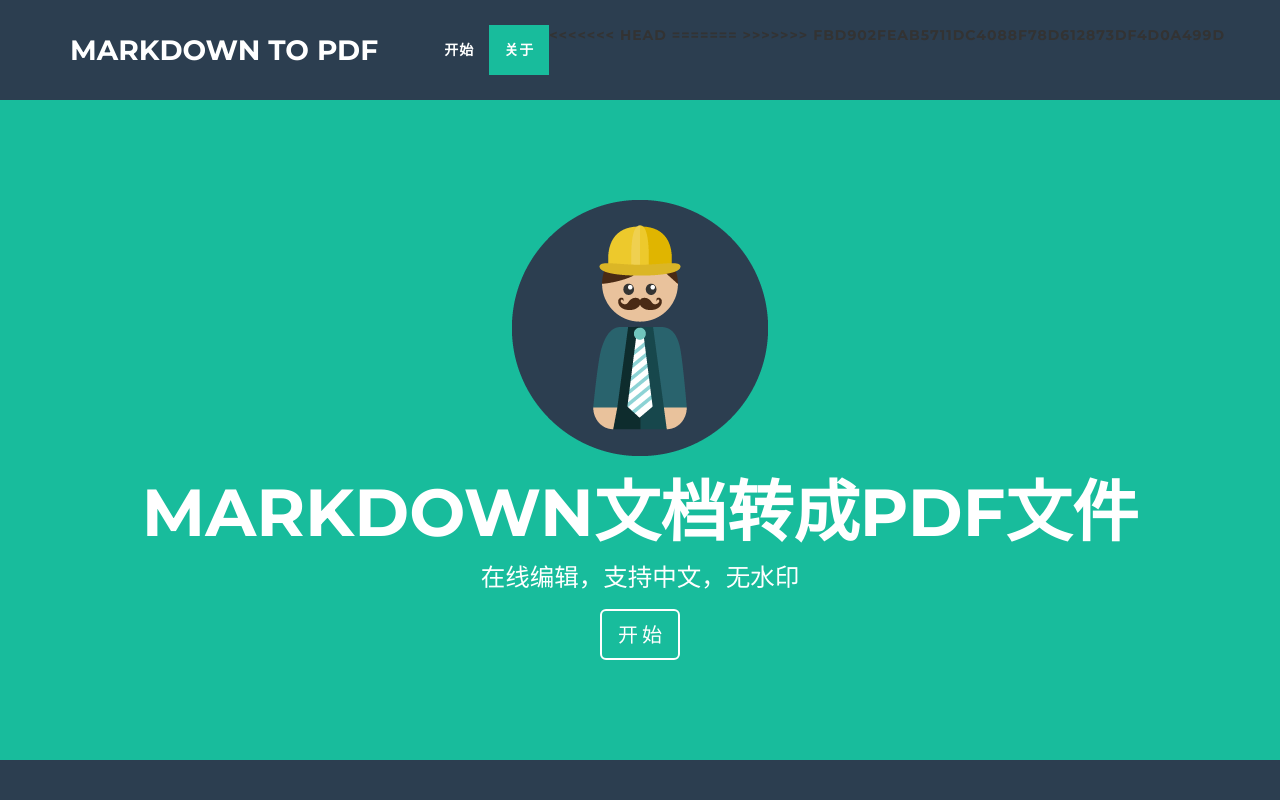
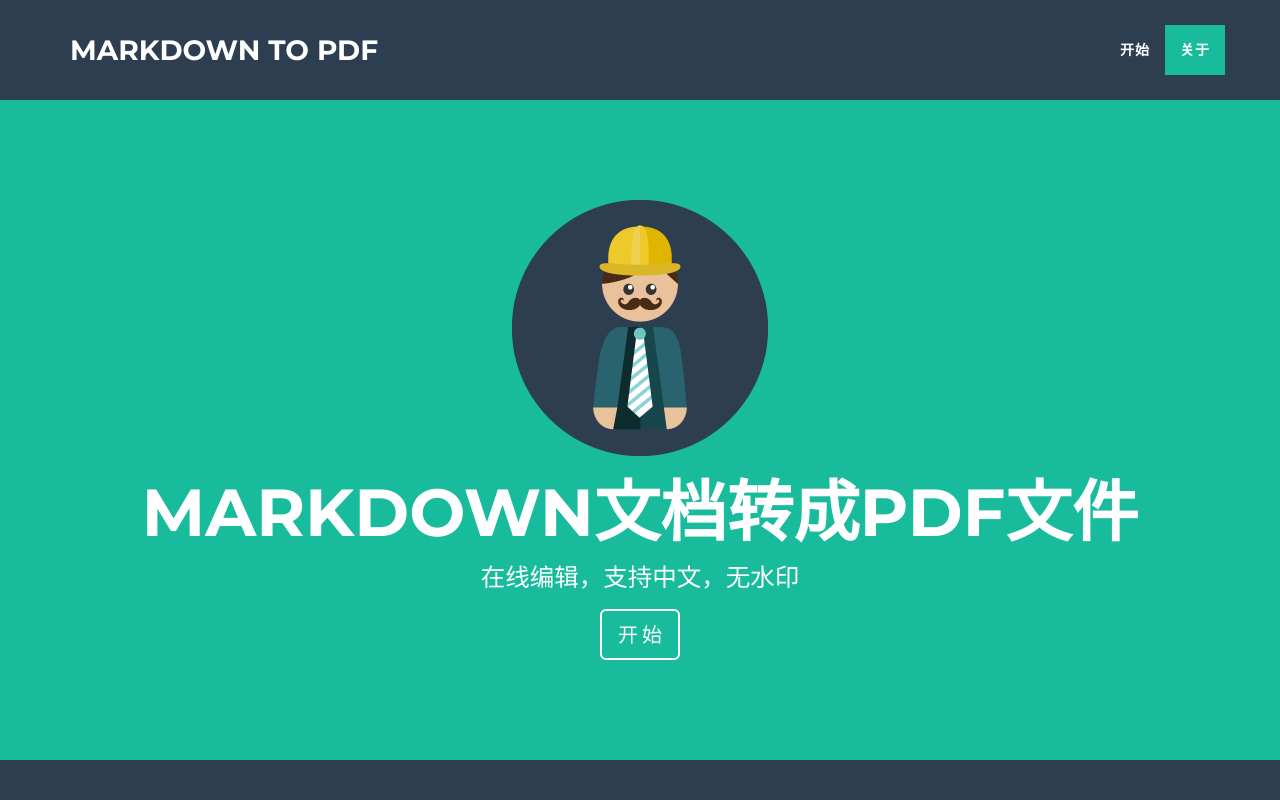
Before and after one commit to StayZeal/mdtopdf, a website: page client/index.html in a window 1280 px wide. Shown: the top 800 px of the page. Drawn offline with nearby package versions, Linux system fonts and the light colour scheme.

Commit message:
Update index.html

```diff
--- a/client/index.html
+++ b/client/index.html
@@ -63,15 +63,15 @@
                 <li class="page-scroll">
                     <a href="#about">关于</a>
                 </li>
-<<<<<<< HEAD
+
                 <!--    <li class="page-scroll">
                         <a href="#contact">联系我</a>
                     </li>-->
-=======
+
             <!--    <li class="page-scroll">
                     <a href="#contact">联系我</a>
                 </li>-->
->>>>>>> fbd902feab5711dc4088f78d612873df4d0a499d
+
             </ul>
         </div>
         <!-- /.navbar-collapse -->
```
